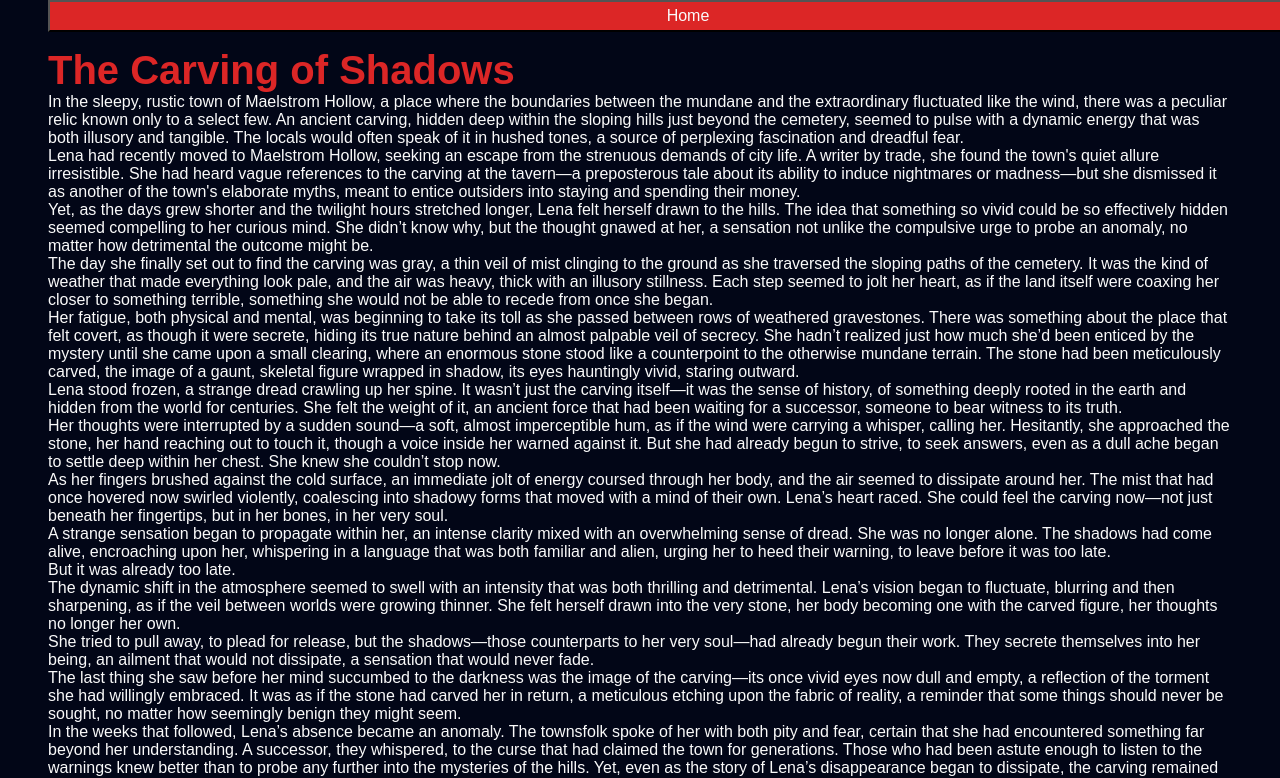
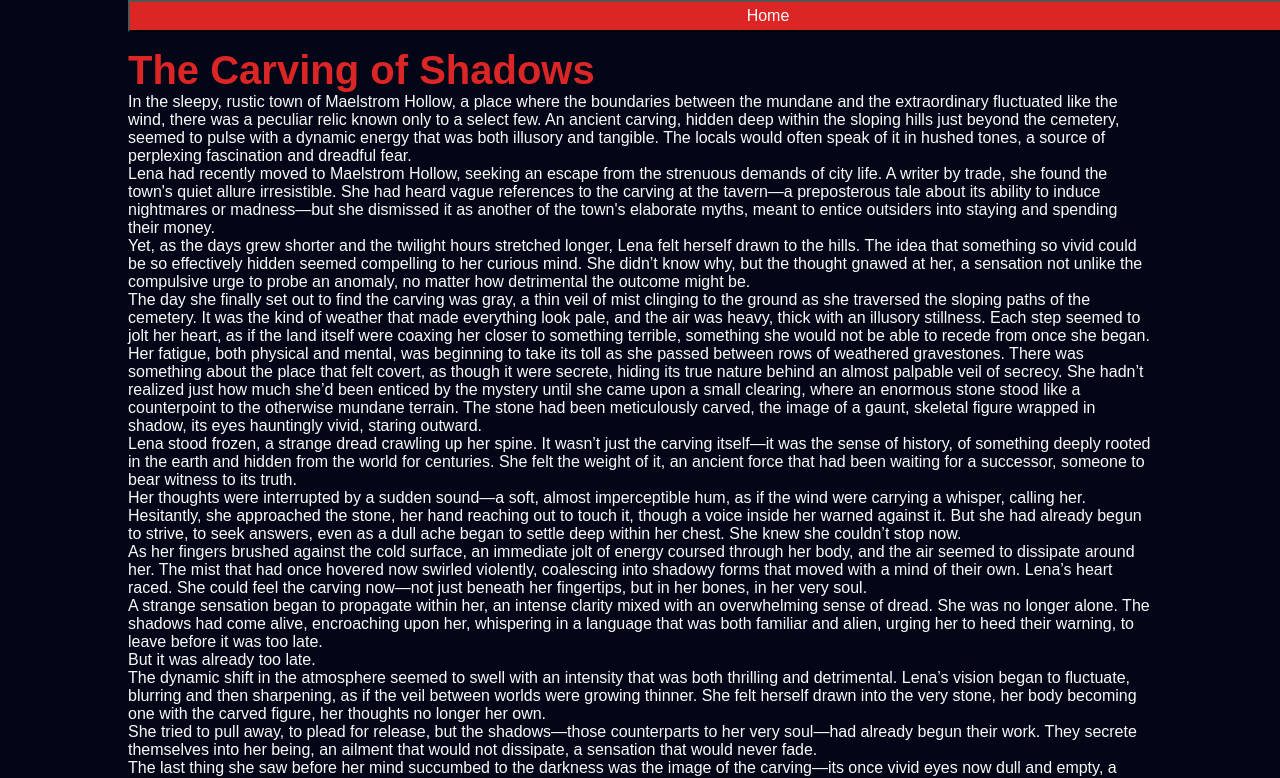
Before and after one commit to LoftyLettuce/ielts-horror, a website built with webpack: page src/template.html in a window 1280 px wide. Both pictures are taken after a click on the element "HARD WORD 2". Shown: the top 778 px of the page. Built offline with nearby package versions, Linux system fonts and the light colour scheme.

Commit message:
change padding

```diff
--- a/src/styles.css
+++ b/src/styles.css
@@ -36,7 +36,7 @@ body{
 .content
 {
   background-color: var(---background);
-  padding: 3em 3em;
+  padding: 3em 10%;
   color: var(---color);
 }
 .content>h1{
```
